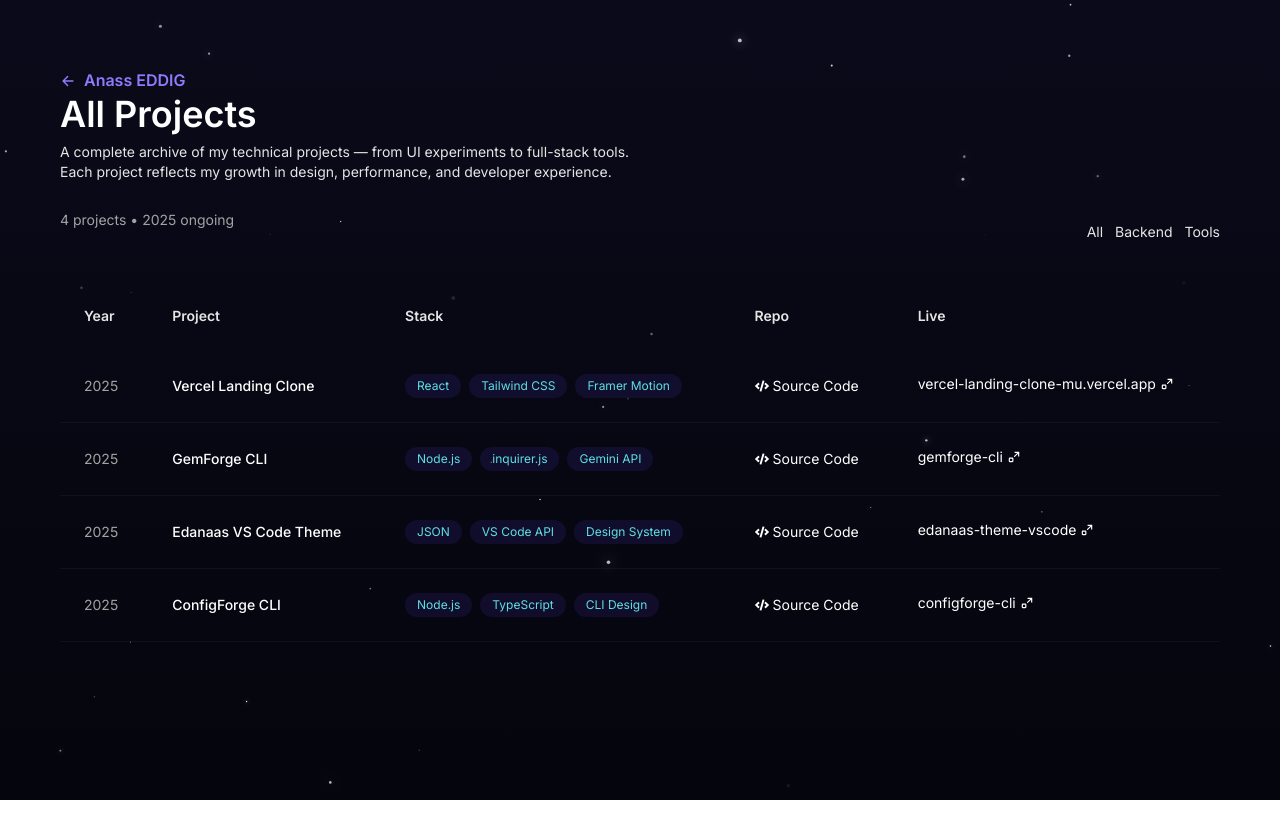
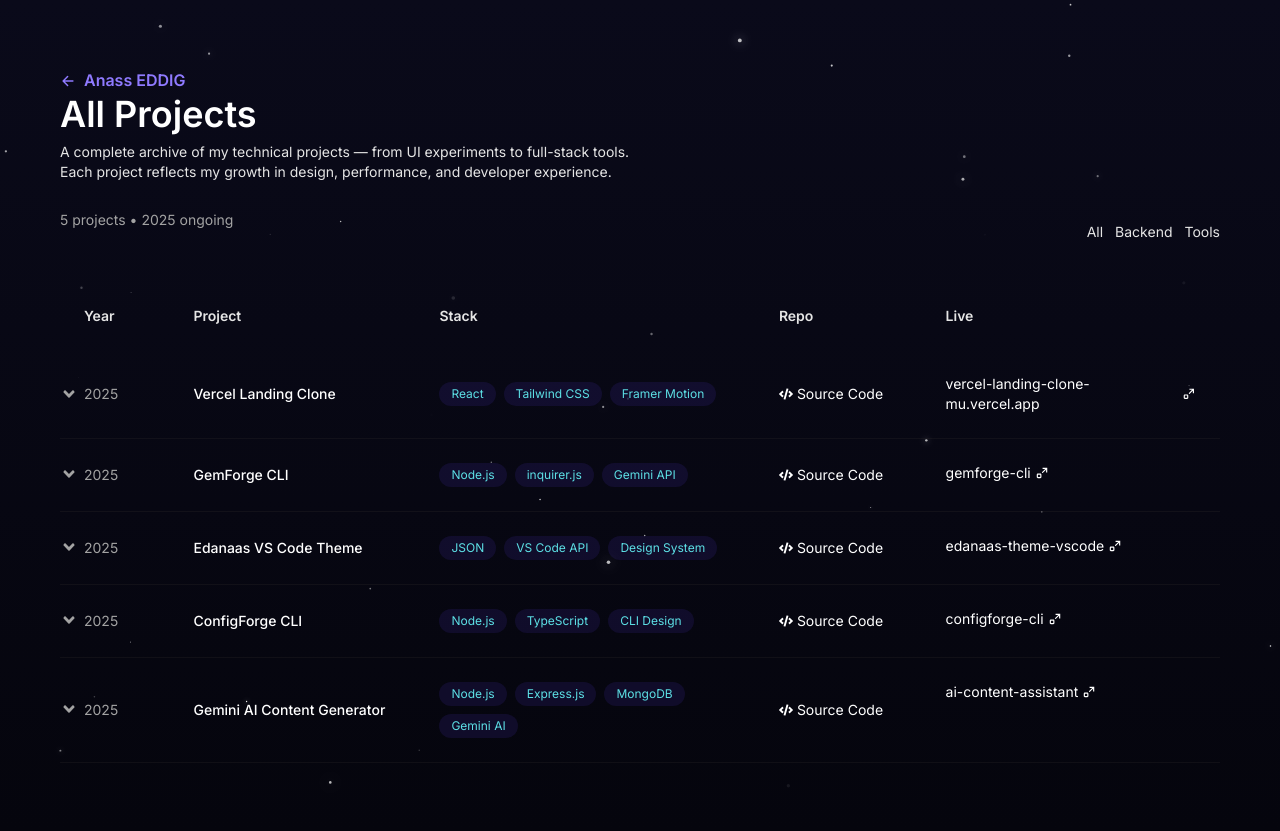
Before and after one commit to AnassEDDIG/personal-portfolio, a React (Vite) app: page /projects in a window 1280 px wide. Before the commit the page ends 800 px from the top, so only its background shows below. Built offline with nearby package versions, Linux system fonts and the light colour scheme; a web font is replaced by a local one.

Commit message:
feat: add AI Content Assistant (REST API) project and add project row overview layout in projects archive page

```diff
--- a/src/data/projectsData.js
+++ b/src/data/projectsData.js
@@ -47,4 +47,15 @@ export const projectsData = [
     image:
       "https://ik.imagekit.io/dk03vfb2z/anass/Portfolio/Projects/configforge-cli.png?updatedAt=1761948076641",
   },
+  {
+    id: 5,
+    title: "Gemini AI Content Generator",
+    description:
+      "A RESTful API built with Express.js that integrates Google Gemini AI to generate creative content for blogs, social media posts, emails, and more. It features user authentication, prompt management, tone and type customization, and secure data handling — providing a flexible AI-powered content creation backend.",
+    stack: ["Node.js", "Express.js", "MongoDB", "Gemini AI"],
+    link: "https://github.com/AnassEDDIG/ai-content-assistant",
+    shortLink: "ai-content-assistant",
+    repo: "https://github.com/AnassEDDIG/ai-content-assistant",
+    image: "",
+  },
 ];
--- a/src/pages/archive/ProjectsTable.jsx
+++ b/src/pages/archive/ProjectsTable.jsx
@@ -1,10 +1,17 @@
+import { useState } from "react";
 import { projectsData } from "@/data/projectsData";
 import { CgArrowsExpandUpRight } from "react-icons/cg";
 import { Link } from "react-router-dom";
-import { FaCode } from "react-icons/fa";
+import { FaAngleDown, FaCode } from "react-icons/fa";
 
 export const ProjectsTable = () => {
   const tableColumns = ["Year", "Project", "Stack", "Repo", "Live"];
+  const [expandedRow, setExpandedRow] = useState(null);
+
+  const toggleRow = (id) => {
+    setExpandedRow(expandedRow === id ? null : id);
+  };
+
   return (
     <div className="mt-10 overflow-x-auto">
       <table className="min-w-full border-collapse">
@@ -18,12 +25,26 @@ export const ProjectsTable = () => {
           </tr>
         </thead>
         <tbody className="text-sm text-(--text-primary)">
-          {projectsData.map((project) => (
+          {projectsData.map((project) => {
+            const isExpanded = expandedRow === project.id;
+            return (
+              <>
+                {/* Main Row */}
                 <tr
                   key={project.id}
-              className="border-b border-(--border-primary) hover:bg-(--bg-secondary)/30 transition-colors duration-300"
+                  className={`relative border-(--border-primary) hover:bg-(--bg-secondary)/30 transition-colors duration-300`}
                 >
-              <td className="p-6 text-(--text-tertiary)">2025</td>
+                  <td className="p-6 text-(--text-tertiary)">
+                    <button
+                      onClick={() => toggleRow(project.id)}
+                      className={`cursor-pointer absolute left-0 top-1/2 -translate-y-1/2 transition-transform duration-300 ${
+                        isExpanded ? "rotate-180" : ""
+                      }`}
+                    >
+                      <FaAngleDown className="text-lg" />
+                    </button>
+                    2025
+                  </td>
                   <td className="p-6 font-medium">{project.title}</td>
                   <td className="p-6">
                     <ul className="flex flex-wrap gap-2">
@@ -57,7 +78,31 @@ export const ProjectsTable = () => {
                     </Link>
                   </td>
                 </tr>
-          ))}
+
+                {/* Expandable Row with Animation */}
+                <tr className="border-b border-(--border-primary)">
+                  <td colSpan={5} className="p-0">
+                    <div
+                      className={`transition-all duration-300 ease overflow-hidden ${
+                        isExpanded
+                          ? "max-h-96 opacity-100 p-6"
+                          : "max-h-0 opacity-0 p-0"
+                      }`}
+                    >
+                      <div className="flex items-start gap-3 text-(--text-secondary) leading-relaxed text-balance">
+                        <span className="exo-font text-lg font-extrabold leading-tight bg-clip-text text-transparent bg-gradient-to-r from-(--accent-primary) via-(--accent-secondary) to-white shrink-0">
+                          Overview:
+                        </span>
+                        <p className="text-(--text-secondary) leading-relaxed">
+                          {project.description}
+                        </p>
+                      </div>
+                    </div>
+                  </td>
+                </tr>
+              </>
+            );
+          })}
         </tbody>
       </table>
     </div>
```
Lines whose indentation alone changed are shown as unchanged.
